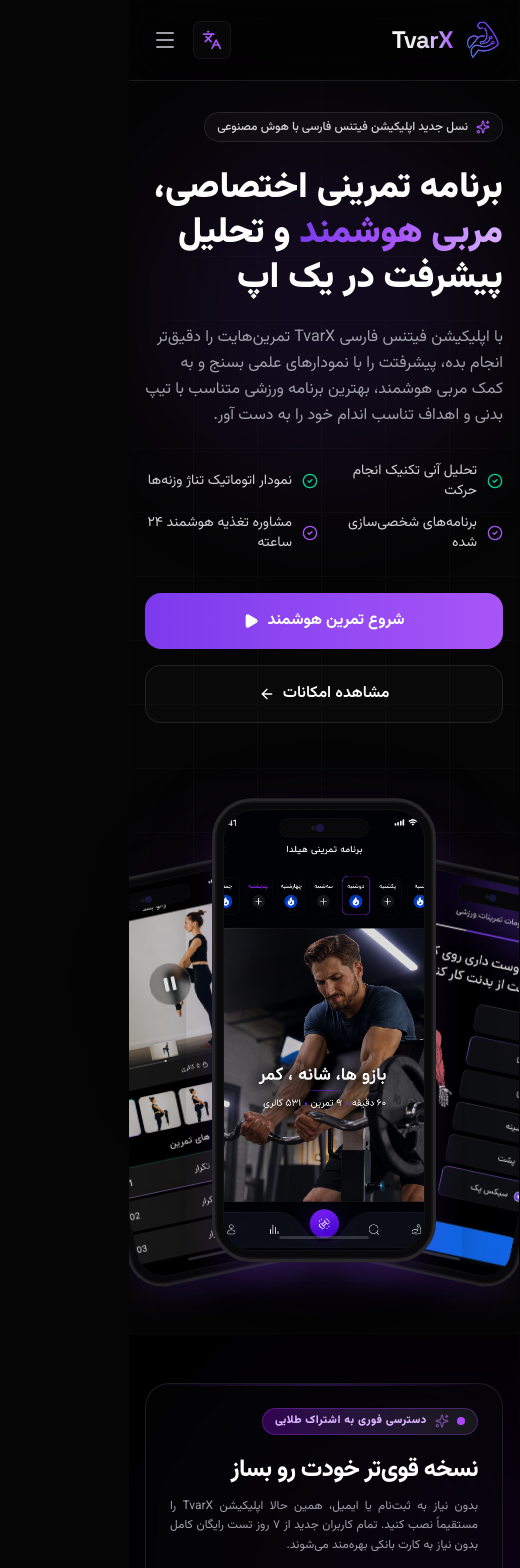
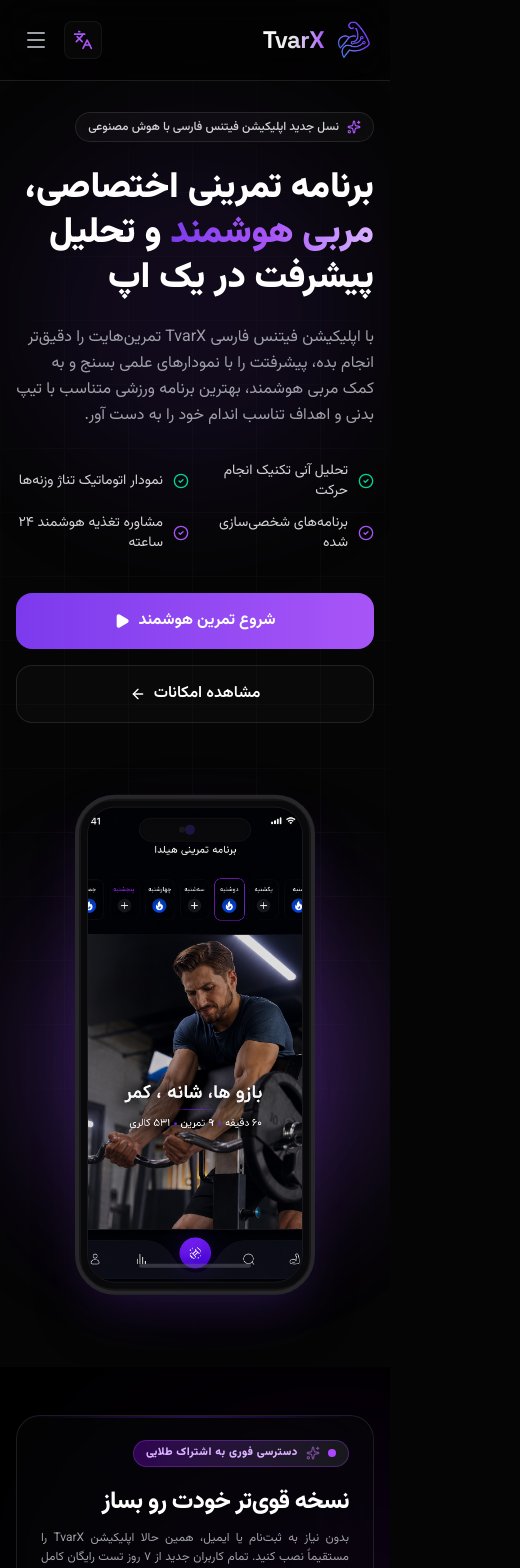
Before and after one commit to tvarx/web2, a React (Vite) app: page /fa in a window 390 px wide. Shown: the top 1568 px of the page, 520 px wide, since content can reach past the window. Built offline with nearby package versions, Linux system fonts and the light colour scheme.

Commit message:
fix mobile responsiveness: nav drawer, overflow, phone sizing

```diff
--- a/index.html
+++ b/index.html
@@ -60,7 +60,7 @@
     </script>
   </head>
   <body class="bg-[#050505] text-zinc-100 overflow-x-hidden antialiased selection:bg-[#7C3AED]/30 selection:text-white">
-    <div id="root"></div>
+    <div id="root" class="overflow-x-hidden max-w-[100vw]"></div>
     <script type="module" src="/src/main.tsx"></script>
   </body>
 </html>
--- a/src/App.tsx
+++ b/src/App.tsx
@@ -23,7 +23,7 @@
   }, []);
 
   return (
-    <div className="min-h-screen bg-[#050505] text-zinc-100 flex flex-col font-sans antialiased relative selection:bg-[#7C3AED] selection:text-white">
+    <div className="min-h-screen bg-[#050505] text-zinc-100 flex flex-col font-sans antialiased relative selection:bg-[#7C3AED] selection:text-white overflow-x-hidden max-w-[100vw]">
       {/* Structural Glowing background accents */}
       <div className="absolute top-[10%] left-[5%] w-[450px] h-[450px] rounded-full bg-[#7C3AED]/3 blur-[120px] pointer-events-none -z-10 animate-pulse" />
       <div className="absolute top-[40%] right-[5%] w-[500px] h-[500px] rounded-full bg-[#A855F7]/3 blur-[150px] pointer-events-none -z-10" />
--- a/src/components/Hero.tsx
+++ b/src/components/Hero.tsx
@@ -129,42 +129,42 @@
           </div>
 
           {/* Left Column: Overlapping 3D Phone Mockups Stack */}
-          <div className="lg:col-span-5 h-[500px] sm:h-[600px] relative flex items-center justify-center pt-8 lg:pt-0">
+          <div className="lg:col-span-5 min-h-[450px] sm:min-h-[550px] relative flex items-center justify-center pt-8 lg:pt-0">
 
             {/* Main Ambient Purple Light Glow behind the phone stack */}
             <div className="absolute w-[250px] sm:w-[350px] h-[250px] sm:h-[350px] rounded-full bg-gradient-to-tr from-[#7C3AED] to-[#A855F7] opacity-25 blur-[90px] -z-10 animate-pulse" />
 
-            {/* Overlapping Phone Mockup Layout with scale controls */}
-            <div className="relative w-full max-w-[450px] h-[550px] flex items-center justify-center scale-80 sm:scale-95 md:scale-100">
+            {/* Overlapping Phone Mockup Layout */}
+            <div className="relative w-full max-w-[350px] sm:max-w-[450px] min-h-[450px] sm:min-h-[550px] flex items-center justify-center">
 
-              {/* Phone 1: Left Rotated (Workout Video Screen) */}
+              {/* Phone 1: Left Rotated (Workout Video Screen) - hidden on mobile */}
               <motion.div
                 initial={{ opacity: 0, x: -80, rotate: -15, scale: 0.85 }}
                 animate={{ opacity: 1, x: -110, rotate: -12, scale: 0.88 }}
                 transition={{ duration: 1, delay: 0.5, ease: "easeOut" }}
                 whileHover={{ scale: 0.94, zIndex: 30, transition: { duration: 0.3 } }}
-                className="absolute z-10 origin-bottom shadow-2xl filter brightness-90 hover:brightness-100 transition-all cursor-pointer p-8"
+                className="hidden md:block absolute z-10 origin-bottom shadow-2xl filter brightness-90 hover:brightness-100 transition-all cursor-pointer p-8"
               >
                 <PhoneMockup type="workout" interactive={false} />
               </motion.div>
 
-              {/* Phone 2: Right Rotated (Progress Charts Screen) */}
+              {/* Phone 2: Right Rotated (Progress Charts Screen) - hidden on mobile */}
               <motion.div
                 initial={{ opacity: 0, x: 80, rotate: 15, scale: 0.85 }}
                 animate={{ opacity: 1, x: 110, rotate: 12, scale: 0.88 }}
                 transition={{ duration: 1, delay: 0.5, ease: "easeOut" }}
                 whileHover={{ scale: 0.94, zIndex: 30, transition: { duration: 0.3 } }}
-                className="absolute z-10 origin-bottom shadow-2xl filter brightness-90 hover:brightness-100 transition-all cursor-pointer p-8"
+                className="hidden md:block absolute z-10 origin-bottom shadow-2xl filter brightness-90 hover:brightness-100 transition-all cursor-pointer p-8"
               >
                 <PhoneMockup type="mapboady" interactive={false} />
               </motion.div>
 
-              {/* Phone 3: Center Elevated (Live Log Tracking Screen) */}
+              {/* Phone 3: Center Elevated (Live Log Tracking Screen) - always visible */}
               <motion.div
                 initial={{ opacity: 0, y: 50, scale: 0.95 }}
                 animate={{ opacity: 1, y: 0, scale: 1 }}
                 transition={{ duration: 0.9, delay: 0.3, ease: "easeOut" }}
-                className="absolute z-20 shadow-2xl hover:scale-103 transition-transform duration-500 p-8"
+                className="relative z-20 shadow-2xl hover:scale-103 transition-transform duration-500"
               >
                 {/* Floating animation loop */}
                 <motion.div
--- a/src/components/Navbar.tsx
+++ b/src/components/Navbar.tsx
@@ -62,7 +62,8 @@
   ];
 
   return (
-    <header className="fixed top-0 left-0 right-0 z-50 bg-black/40 backdrop-blur-xl border-b border-white/10" id="navbar">
+    <>
+    <header className="fixed top-0 left-0 right-0 z-40 bg-black/40 backdrop-blur-xl border-b border-white/10" id="navbar">
       <nav
         className="max-w-7xl mx-auto px-4 sm:px-6 lg:px-8 h-20 flex items-center justify-between"
         aria-label={t.lang === "fa" ? "منوی اصلی ناوبری" : "Global navigation header"}
@@ -88,7 +89,7 @@
         </div>
 
         {/* Center links - responsive desktop navigation */}
-        <div className="hidden lg:flex items-center gap-7">
+        <div className="hidden md:flex items-center gap-4 lg:gap-7">
           {menuItems.map((item, idx) => {
             if (item.type === "hash") {
               return (
@@ -168,47 +169,93 @@
           </button>
         </div>
       </nav>
+    </header>
 
-      {/* Mobile Glass Drawer Component */}
+    {/* Mobile Drawer Overlay */}
     <AnimatePresence>
       {isOpen && (
         <motion.div
-            initial={{ opacity: 0, height: 0 }}
-            animate={{ opacity: 1, height: "auto" }}
-            exit={{ opacity: 0, height: 0 }}
-            transition={{ duration: 0.3, ease: "easeInOut" }}
-            className="md:hidden border-b border-white/10 bg-black/90 backdrop-blur-2xl overflow-hidden"
+          initial={{ opacity: 0 }}
+          animate={{ opacity: 1 }}
+          exit={{ opacity: 0 }}
+          transition={{ duration: 0.25 }}
+          onClick={() => setIsOpen(false)}
+          className="md:hidden fixed inset-0 z-50 bg-black/70 backdrop-blur-sm"
+        />
+      )}
+    </AnimatePresence>
+
+    {/* Mobile Slide-in Drawer from right */}
+    <AnimatePresence>
+      {isOpen && (
+        <motion.div
+          initial={{ x: "100%" }}
+          animate={{ x: 0 }}
+          exit={{ x: "100%" }}
+          transition={{ type: "spring", damping: 25, stiffness: 300 }}
+          className="md:hidden fixed top-0 right-0 z-50 h-full w-[280px] max-w-[85vw] bg-zinc-950/95 backdrop-blur-2xl border-l border-white/10 shadow-2xl overflow-y-auto"
         >
-            <div className="px-4 pt-2 pb-6 flex flex-col gap-3">
+          <div className="flex flex-col h-full px-5 py-6">
+
+            {/* Close button + brand */}
+            <div className="flex items-center justify-between mb-8">
+              <Link
+                to={`/${currentLang}`}
+                onClick={() => setIsOpen(false)}
+                className="flex items-center gap-2"
+              >
+                <TarxLogo size={32} />
+                <span className="text-lg font-bold text-white font-display">TvarX</span>
+              </Link>
+              <button
+                onClick={() => setIsOpen(false)}
+                className="p-2 rounded-xl bg-white/5 hover:bg-white/10 text-zinc-400 hover:text-white transition-colors"
+                aria-label="Close menu"
+              >
+                <X className="w-5 h-5" />
+              </button>
+            </div>
+
+            {/* Navigation items */}
+            <div className="flex-1 space-y-1">
               {menuItems.map((item, idx) => {
                 if (item.type === "hash") {
                   return (
                     <button
                       key={idx}
                       onClick={() => handleScrollToSection(item.target)}
-                      className={`text-right w-full py-2.5 text-zinc-300 hover:text-[#A855F7] transition-colors border-b border-zinc-900/50 text-base ${isRtl ? "text-right" : "text-left"}`}
+                      className={`w-full px-4 py-3 text-zinc-300 hover:text-white hover:bg-white/5 rounded-xl transition-all text-base font-medium text-right ${
+                        isRtl ? "text-right" : "text-left"
+                      }`}
                     >
                       {item.text}
                     </button>
                   );
                 } else {
+                  const active = location.pathname === item.target;
                   return (
                     <Link
                       key={idx}
                       to={item.target}
                       onClick={() => setIsOpen(false)}
-                      className={`w-full py-2.5 text-zinc-300 hover:text-[#A855F7] transition-colors border-b border-zinc-900/50 text-base block ${isRtl ? "text-right" : "text-left"}`}
+                      className={`w-full px-4 py-3 rounded-xl transition-all text-base font-medium block ${
+                        active
+                          ? "text-[#A855F7] bg-[#7C3AED]/10"
+                          : "text-zinc-300 hover:text-white hover:bg-white/5"
+                      } ${isRtl ? "text-right" : "text-left"}`}
                     >
                       {item.text}
                     </Link>
                   );
                 }
               })}
+            </div>
 
-              {/* Language toggle inside Mobile Sidebar menu */}
+            {/* Bottom actions */}
+            <div className="pt-4 border-t border-white/5 space-y-3">
               <button
                 onClick={handleLanguageToggle}
-                className={`w-full py-3 mt-1 text-zinc-400 hover:text-white text-sm font-semibold flex items-center gap-2 justify-center border border-white/5 rounded-xl bg-white/[0.01]`}
+                className="w-full py-3 px-4 text-zinc-400 hover:text-white text-sm font-semibold flex items-center gap-2 justify-center border border-white/5 rounded-xl bg-white/[0.01]"
               >
                 <Languages className="w-4 h-4 text-[#A855F7]" />
                 <span>{currentLang === "fa" ? "English Website" : "سایت فارسی"}</span>
@@ -220,16 +267,16 @@
                   setIsOpen(false);
                   window.dispatchEvent(new CustomEvent("open-vip-modal"));
                 }}
-                className="w-full mt-2 py-3 rounded-xl bg-gradient-to-r from-[#7C3AED] to-[#A855F7] text-white font-bold text-center flex items-center justify-center gap-2"
+                className="w-full py-3 rounded-xl bg-gradient-to-r from-[#7C3AED] to-[#A855F7] text-white font-bold text-center flex items-center justify-center gap-2"
               >
                 <span>{t.navbar.cta}</span>
                 {isRtl ? <ArrowLeft className="w-4 h-4" /> : <ArrowRight className="w-4 h-4" />}
               </motion.button>
             </div>
+          </div>
         </motion.div>
       )}
     </AnimatePresence>
-    </header>
-  );
+    </>);
 }
 export default Navbar;
--- a/src/components/PhoneMockup.tsx
+++ b/src/components/PhoneMockup.tsx
@@ -51,13 +51,13 @@
   return (
     <div
       id={`phone-mockup-${type}`}
-      className="relative mx-auto w-[280px] sm:w-[350px] h-[580px] sm:h-[630px] rounded-[50px] bg-zinc-950 p-2.5 border-4 border-zinc-800 shadow-2xl shadow-brand-purple/20 flex flex-col overflow-hidden text-right leading-relaxed select-none"
+      className="relative mx-auto w-[240px] sm:w-[300px] md:w-[350px] h-[500px] sm:h-[560px] md:h-[630px] rounded-[40px] md:rounded-[50px] bg-zinc-950 p-2 border-4 border-zinc-800 shadow-2xl shadow-brand-purple/20 flex flex-col overflow-hidden text-right leading-relaxed select-none"
     >
       {/* Decorative Outer Bezel Gloss */}
-      <div className="absolute inset-0 rounded-[44px] border-2 border-white/5 pointer-events-none z-30" />
+      <div className="absolute inset-0 rounded-[34px] md:rounded-[44px] border-2 border-white/5 pointer-events-none z-30" />
 
       {/* Screen Container */}
-      <div className="relative w-full h-full rounded-[38px] bg-[#070709] border border-zinc-900 overflow-hidden flex flex-col text-xs text-zinc-300">
+      <div className="relative w-full h-full rounded-[28px] md:rounded-[38px] bg-[#070709] border border-zinc-900 overflow-hidden flex flex-col text-xs text-zinc-300">
 
         {/* Dynamic Island Notch */}
         <div className="absolute top-2.5 left-1/2 -translate-x-1/2 w-28 h-6 rounded-full bg-zinc-950 z-40 flex items-center justify-center border border-zinc-900/60 shadow-inner">
```
Lines whose indentation alone changed are shown as unchanged.
